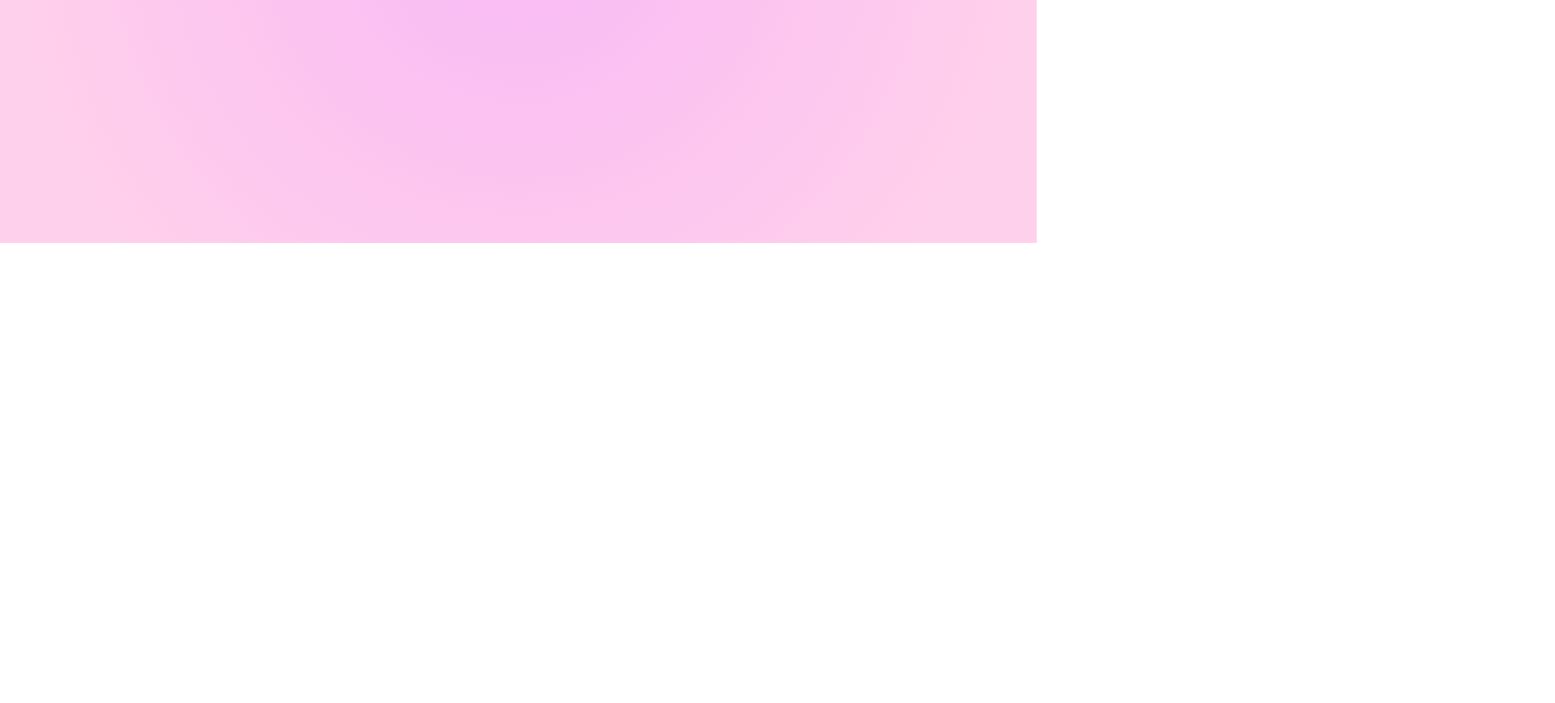
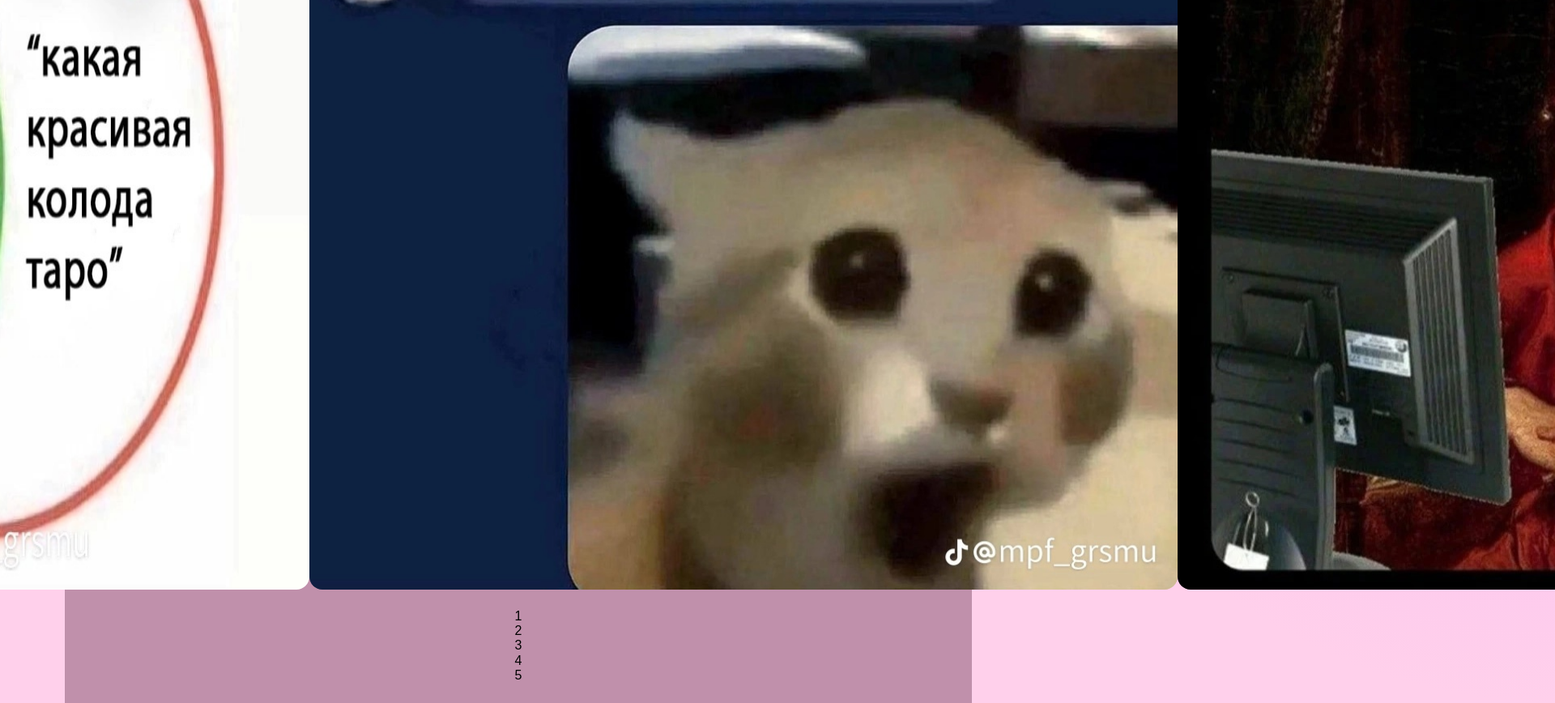
Before and after one commit to muslimeoww/cssMemeSlider, a plain HTML site: page cssMemeSlider/index.html in a window 1280 px wide. Shown: the part 500-1368 px from the top of the page at 81% size, 1920 px wide, since content can reach past the window. Before the commit the page ends 800 px from the top, so only its background shows below. Drawn offline with Linux system fonts and the light colour scheme.

Commit message:
feat: сделал структуру и начинаю делать стили

```diff
--- a/cssMemeSlider/index.html
+++ b/cssMemeSlider/index.html
@@ -11,11 +11,43 @@
 <body>
 
     <div class="container">
+
         <input type="radio" name="tap" id="button_one" checked>
         <input type="radio" name="tap" id="button_two">
         <input type="radio" name="tap" id="button_three">
         <input type="radio" name="tap" id="button_four">
         <input type="radio" name="tap" id="button_five">
+
+        <div class="slider">
+
+            <img src="img_pack/one.jpg" alt="" class="slider_pichers" id="img_one">
+            <img src="img_pack/twoo.jpg" alt="" class="slider_pichers" id="img_two">
+            <img src="img_pack/seven.jpg" alt="" class="slider_pichers" id="img_three">
+            <img src="img_pack/fivee.jpg" alt="" class="slider_pichers" id="img_four">
+            <img src="img_pack/imgtwo.jpg" alt="" class="slider_pichers" id="img_five">
+
+        </div>
+
+        <div class="slider-buttons-text">
+
+            <div class="slider-text">
+                <div class="slider-but" id="buttons_one">1</div>
+                <div class="slider-but" id="buttons_two">2</div>
+                <div class="slider-but" id="buttons_three">3</div>
+                <div class="slider-but" id="buttons_four">4</div>
+                <div class="slider-but" id="buttons_five">5</div>
+            </div>
+
+            <div class="slider-buttons">
+                <label for="button_one" class="control one"><span class="gartaem"></span></label>
+                <label for="button_two" class="control two"><span class="gartaem"></span></label>
+                <label for="button_three" class="control three"><span class="gartaem"></span></label>
+                <label for="button_four" class="control four"><span class="gartaem"></span></label>
+                <label for="button_five" class="control five"><span class="gartaem"></span></label>
+            </div>
+
+        </div>
+
     </div>
 
 </body>
--- a/cssMemeSlider/style.css
+++ b/cssMemeSlider/style.css
@@ -8,3 +8,31 @@
     background: radial-gradient(circle farthest-side at center center, #f8b9f5 0%, #ffd0eb 100%);
     font-family: "Arial";
 }
+.container {
+    background: #c090ab;
+    width: 100%;
+    max-width: 70em;
+    margin: 0 auto;
+    height: fit-content;
+    display: flex;
+    flex-direction: column;
+    align-items: center;
+    padding: 1.5em;
+    box-sizing: border-box;
+  }
+  .slider {
+    width: 100%;
+    height: fit-content;
+    margin: 1.5em;
+    text-align: center;
+    position: relative;
+    display: flex;
+    justify-content: center;
+  }
+
+  .slider_pichers {
+    width: 100%;
+    border-radius: 0.5rem;
+    animation-iteration-count: 1;
+    border-radius: 1rem;
+  }
```
